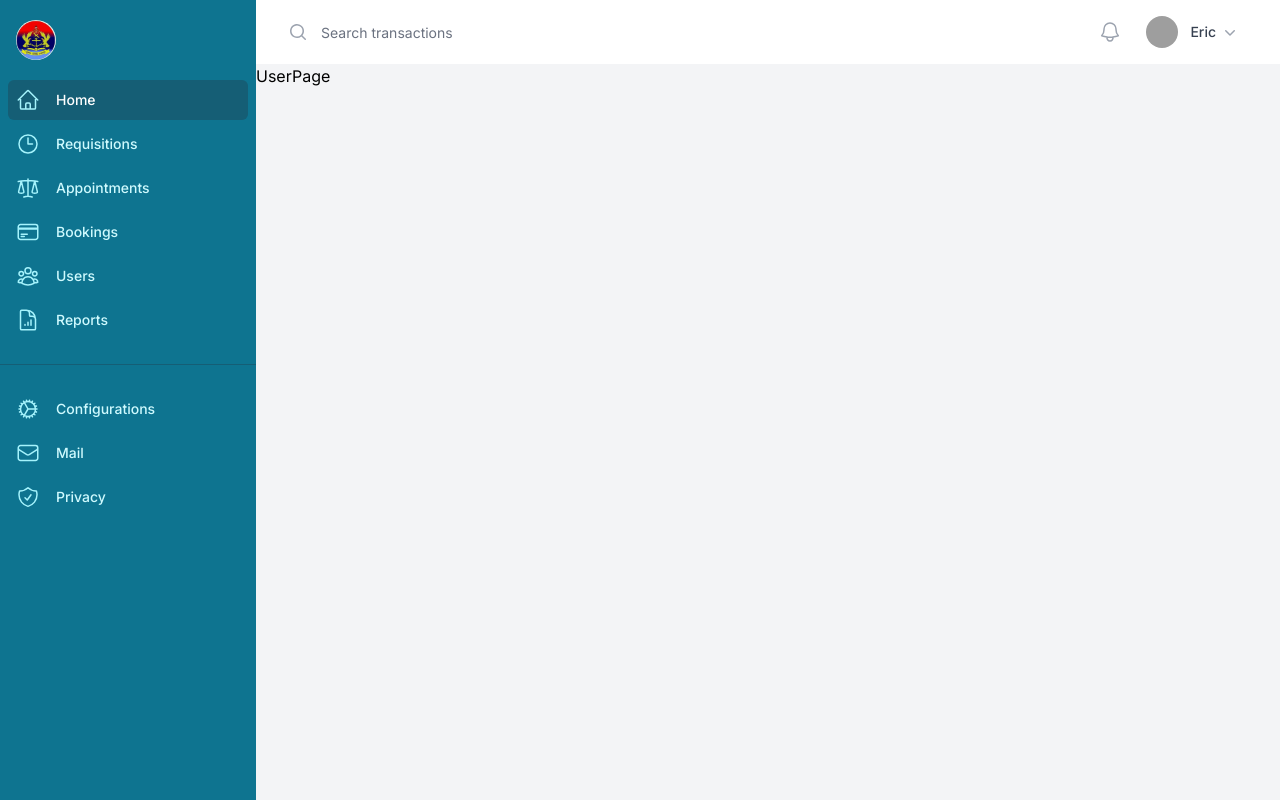
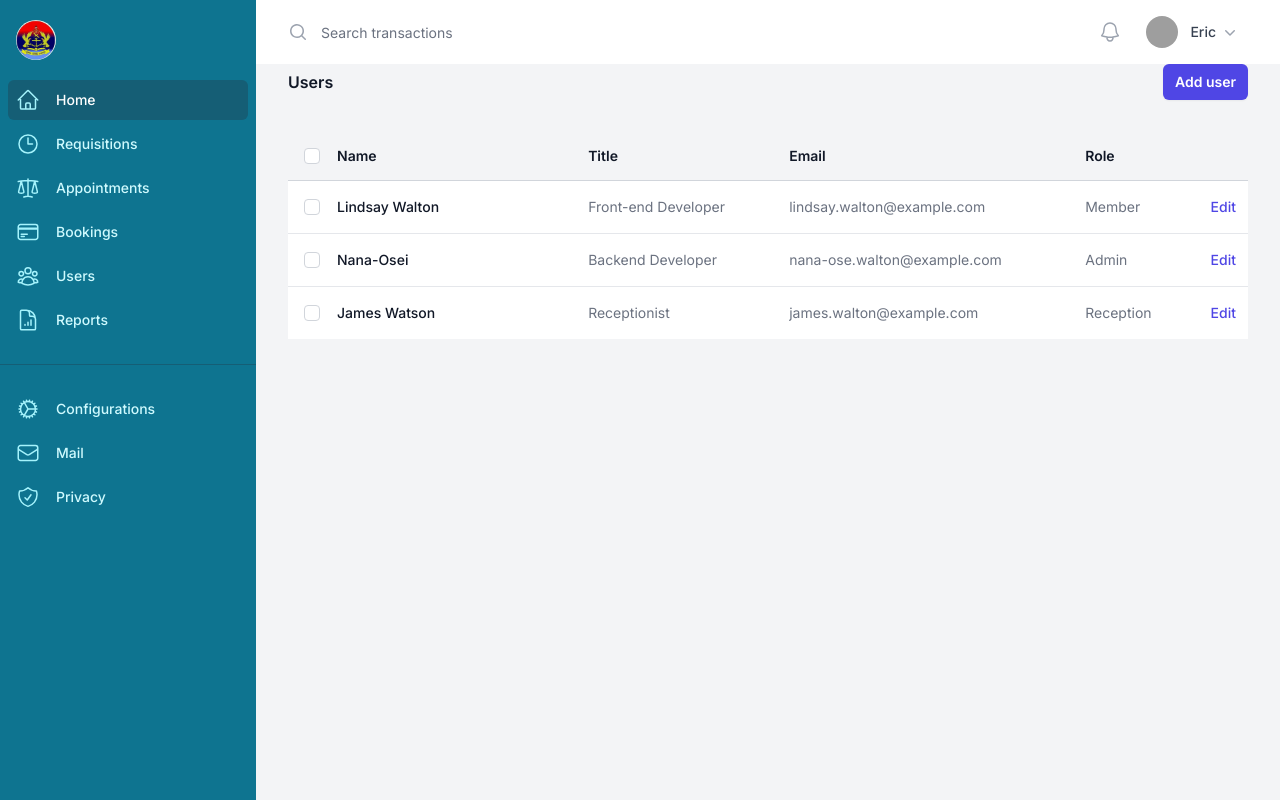
Before and after one commit to ericcrick/ghq-management-app, a Next.js app: page /user in a window 1280 px wide. Built offline with nearby package versions, Linux system fonts and the light colour scheme; grey boxes are pictures that could not be loaded.

Commit message:
user table added

```diff
--- a/app/components/DescriptionList/description-list.tsx
+++ b/app/components/DescriptionList/description-list.tsx
@@ -1,3 +1,5 @@
+'use client'
+
 import { Fragment } from 'react'
 import { Menu, Transition } from '@headlessui/react'
 import { EllipsisHorizontalIcon } from '@heroicons/react/20/solid'
@@ -34,7 +36,7 @@ function classNames(...classes:any) {
 
 export default function DescriptionList() {
   return (
-    <ul role="list" className="grid grid-cols-1 gap-x-6 gap-y-8 lg:grid-cols-3 xl:gap-x-8">
+    <ul role="list" className="grid grid-cols-1 gap-x-6 gap-y-8 lg:grid-cols-3 xl:gap-x-8 px-2 py-2">
       {clients.map((client) => (
         <li key={client.id} className="overflow-hidden rounded-xl border border-gray-200">
           <div className="flex items-center gap-x-4 border-b border-gray-900/5 bg-gray-50 p-6">
--- a/app/components/ProfileSlideOver/profile-slide-over.tsx
+++ b/app/components/ProfileSlideOver/profile-slide-over.tsx
@@ -7,7 +7,7 @@ function classNames(...classes: any) {
   return classes.filter(Boolean).join(" ");
 }
 
-export default function SlideOver() {
+export default function Profile() {
   const [open, setOpen] = useState(true);
 
   return (
--- /dev/null
+++ b/app/components/Users/table.tsx
@@ -0,0 +1,197 @@
+"use client";
+import React, { useLayoutEffect, useRef, useState } from "react";
+
+const people = [
+  {
+    name: "Lindsay Walton",
+    title: "Front-end Developer",
+    email: "lindsay.walton@example.com",
+    role: "Member",
+  },
+  {
+    name: "Nana-Osei",
+    title: "Backend Developer",
+    email: "nana-ose.walton@example.com",
+    role: "Admin",
+  },
+  {
+    name: "James Watson",
+    title: "Receptionist",
+    email: "james.walton@example.com",
+    role: "Reception",
+  },
+];
+
+function classNames(...classes: any) {
+  return classes.filter(Boolean).join(" ");
+}
+
+export default function UserTable() {
+  const checkbox = useRef<HTMLInputElement>(null);
+  const [checked, setChecked] = useState(false);
+  const [indeterminate, setIndeterminate] = useState(false);
+  const [selectedPeople, setSelectedPeople] = useState<any[]>([]);
+
+  useLayoutEffect(() => {
+    const isIndeterminate =
+      selectedPeople.length > 0 && selectedPeople.length < people.length;
+    setChecked(selectedPeople.length === people.length);
+    setIndeterminate(isIndeterminate);
+    if (checkbox.current) {
+      checkbox.current.indeterminate = isIndeterminate;
+    }
+  }, [selectedPeople]);
+
+  function toggleAll() {
+    setSelectedPeople(checked || indeterminate ? [] : people);
+    setChecked(!checked && !indeterminate);
+    setIndeterminate(false);
+  }
+
+  return (
+    <div className="px-4 sm:px-6 lg:px-8">
+      <div className="sm:flex sm:items-center">
+        <div className="sm:flex-auto">
+          <h1 className="text-base font-semibold leading-6 text-gray-900">
+            Users
+          </h1>
+        </div>
+        <div className="mt-4 sm:ml-16 sm:mt-0 sm:flex-none">
+          <button
+            type="button"
+            className="block rounded-md bg-indigo-600 px-3 py-1.5 text-center text-sm font-semibold leading-6 text-white shadow-sm hover:bg-indigo-500 focus-visible:outline focus-visible:outline-2 focus-visible:outline-offset-2 focus-visible:outline-indigo-600"
+          >
+            Add user
+          </button>
+        </div>
+      </div>
+      <div className="mt-8 flow-root">
+        <div className="-mx-4 -my-2 overflow-x-auto sm:-mx-6 lg:-mx-8">
+          <div className="inline-block min-w-full py-2 align-middle sm:px-6 lg:px-8">
+            <div className="relative">
+              {selectedPeople.length > 0 && (
+                <div className="absolute left-14 top-0 flex h-12 items-center space-x-3 bg-white sm:left-12">
+                  <button
+                    type="button"
+                    className="inline-flex items-center rounded bg-white px-2 py-1 text-sm font-semibold text-gray-900 shadow-sm ring-1 ring-inset ring-gray-300 hover:bg-gray-50 disabled:cursor-not-allowed disabled:opacity-30 disabled:hover:bg-white"
+                  >
+                    Bulk edit
+                  </button>
+                  <button
+                    type="button"
+                    className="inline-flex items-center rounded bg-white px-2 py-1 text-sm font-semibold text-gray-900 shadow-sm ring-1 ring-inset ring-gray-300 hover:bg-gray-50 disabled:cursor-not-allowed disabled:opacity-30 disabled:hover:bg-white"
+                  >
+                    Delete all
+                  </button>
+                </div>
+              )}
+              <table className="min-w-full table-fixed divide-y divide-gray-300">
+                <thead>
+                  <tr>
+                    <th scope="col" className="relative px-7 sm:w-12 sm:px-6">
+                      <input
+                        type="checkbox"
+                        className="absolute left-4 top-1/2 -mt-2 h-4 w-4 rounded border-gray-300 text-indigo-600 focus:ring-indigo-600"
+                        ref={checkbox}
+                        checked={checked}
+                        onChange={toggleAll}
+                      />
+                    </th>
+                    <th
+                      scope="col"
+                      className="min-w-[12rem] py-3.5 pr-3 text-left text-sm font-semibold text-gray-900"
+                    >
+                      Name
+                    </th>
+                    <th
+                      scope="col"
+                      className="px-3 py-3.5 text-left text-sm font-semibold text-gray-900"
+                    >
+                      Title
+                    </th>
+                    <th
+                      scope="col"
+                      className="px-3 py-3.5 text-left text-sm font-semibold text-gray-900"
+                    >
+                      Email
+                    </th>
+                    <th
+                      scope="col"
+                      className="px-3 py-3.5 text-left text-sm font-semibold text-gray-900"
+                    >
+                      Role
+                    </th>
+                    <th
+                      scope="col"
+                      className="relative py-3.5 pl-3 pr-4 sm:pr-3"
+                    >
+                      <span className="sr-only">Edit</span>
+                    </th>
+                  </tr>
+                </thead>
+                <tbody className="divide-y divide-gray-200 bg-white">
+                  {people.map((person) => (
+                    <tr
+                      key={person.email}
+                      className={
+                        selectedPeople.includes(person)
+                          ? "bg-gray-50"
+                          : undefined
+                      }
+                    >
+                      <td className="relative px-7 sm:w-12 sm:px-6">
+                        {selectedPeople.includes(person) && (
+                          <div className="absolute inset-y-0 left-0 w-0.5 bg-indigo-600" />
+                        )}
+                        <input
+                          type="checkbox"
+                          className="absolute left-4 top-1/2 -mt-2 h-4 w-4 rounded border-gray-300 text-indigo-600 focus:ring-indigo-600"
+                          value={person.email}
+                          checked={selectedPeople.includes(person)}
+                          onChange={(e) =>
+                            setSelectedPeople(
+                              e.target.checked
+                                ? [...selectedPeople, person]
+                                : selectedPeople.filter((p) => p !== person)
+                            )
+                          }
+                        />
+                      </td>
+                      <td
+                        className={classNames(
+                          "whitespace-nowrap py-4 pr-3 text-sm font-medium",
+                          selectedPeople.includes(person)
+                            ? "text-indigo-600"
+                            : "text-gray-900"
+                        )}
+                      >
+                        {person.name}
+                      </td>
+                      <td className="whitespace-nowrap px-3 py-4 text-sm text-gray-500">
+                        {person.title}
+                      </td>
+                      <td className="whitespace-nowrap px-3 py-4 text-sm text-gray-500">
+                        {person.email}
+                      </td>
+                      <td className="whitespace-nowrap px-3 py-4 text-sm text-gray-500">
+                        {person.role}
+                      </td>
+                      <td className="whitespace-nowrap py-4 pl-3 pr-4 text-right text-sm font-medium sm:pr-3">
+                        <a
+                          href="#"
+                          className="text-indigo-600 hover:text-indigo-900"
+                        >
+                          Edit<span className="sr-only">, {person.name}</span>
+                        </a>
+                      </td>
+                    </tr>
+                  ))}
+                </tbody>
+              </table>
+            </div>
+          </div>
+        </div>
+      </div>
+    </div>
+  );
+}
--- a/app/requisition/page.tsx
+++ b/app/requisition/page.tsx
@@ -1,10 +1,11 @@
 import React from 'react'
 import MainLayout from '../components/MainLayout/main-layout'
+import DescriptionList from '../components/DescriptionList/description-list'
 
 const RequisitionPage = () => {
   return (
     <MainLayout>
-      <div>RequisitionPage</div>
+      <DescriptionList/>
     </MainLayout>
   )
 }
--- a/app/user/page.tsx
+++ b/app/user/page.tsx
@@ -1,12 +1,13 @@
-import React from 'react'
-import MainLayout from '../components/MainLayout/main-layout'
+import React from "react";
+import MainLayout from "../components/MainLayout/main-layout";
+import UserTable from "../components/Users/table";
 
 const UserPage = () => {
   return (
     <MainLayout>
-      <div>UserPage</div>
+      <UserTable />
     </MainLayout>
-  )
-}
+  );
+};
 
-export default UserPage
+export default UserPage;
```
Also changed, not shown: app/components/Login/login.tsx (+17 -7 lines).
